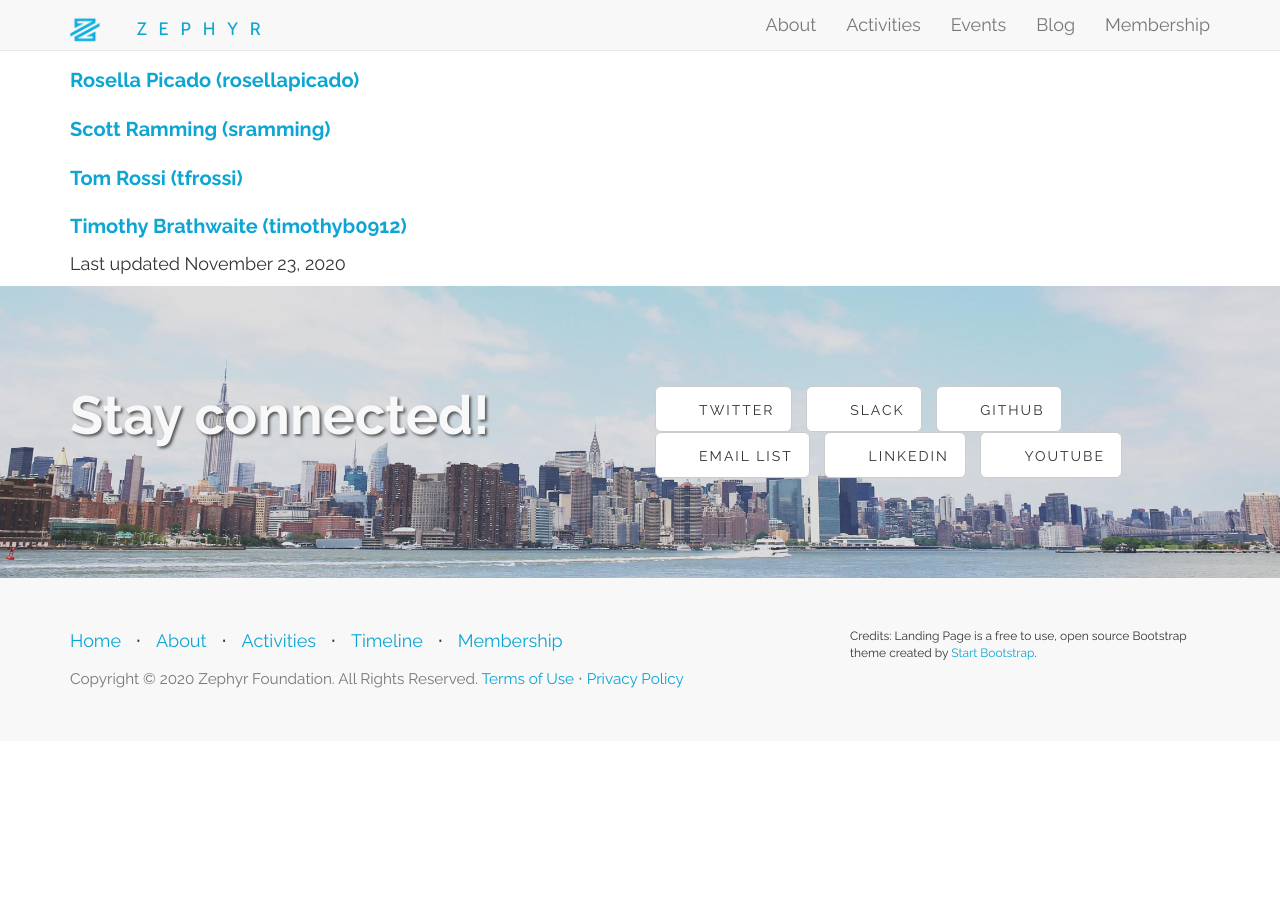
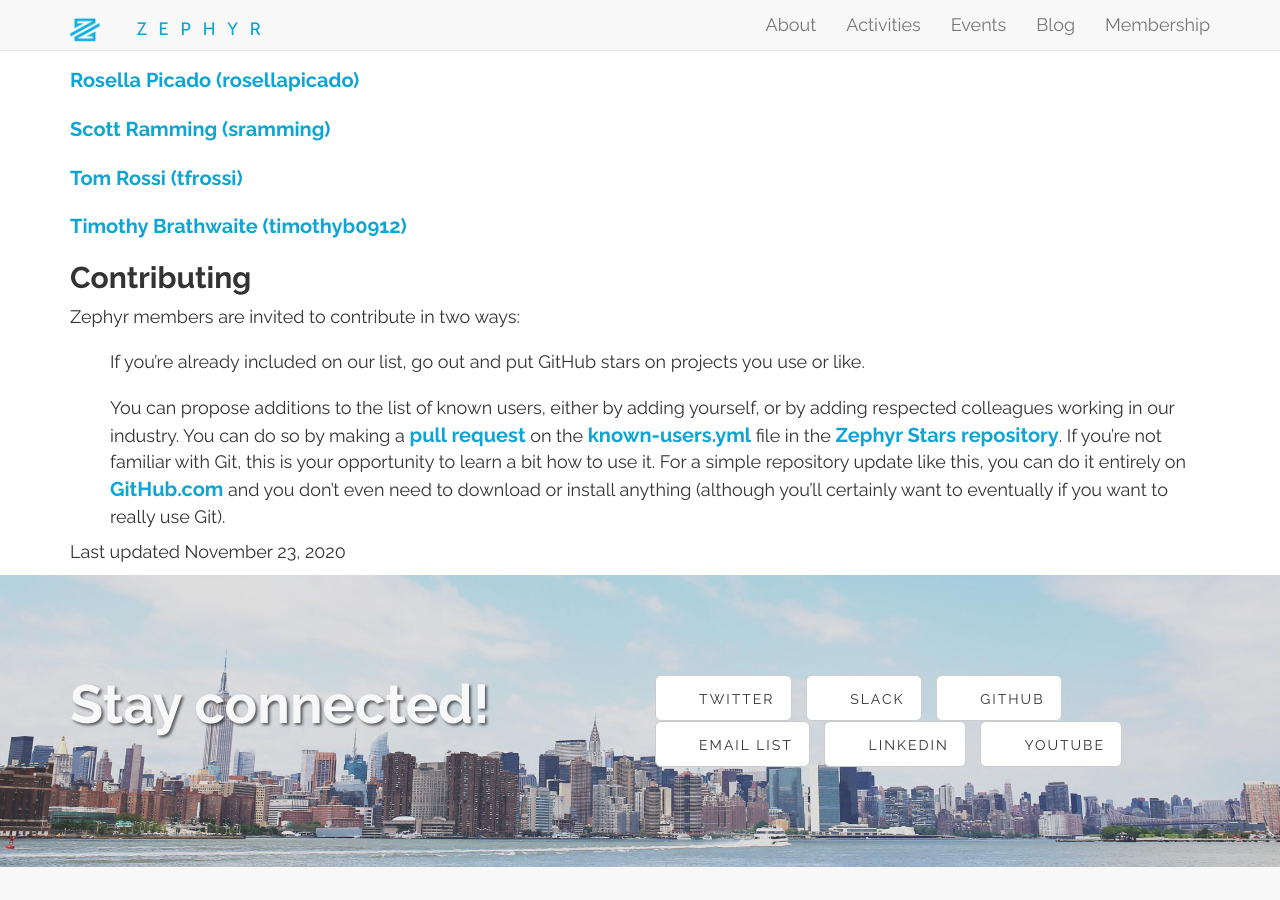
Before and after one commit to ZephyrTransport/zephyr-website, a Jekyll site: the page built from stars.md, in a window 1280 px wide and 900 px high, scrolled down 4804 px. Built offline with Jekyll 4.4.1, drawn with Linux system fonts in a browser that asks for light colours; nearby versions of some CDN libraries; before the commit the page ends 5545 px from its top, so only the background shows below that.

Commit message:
update stars

```diff
--- a/stars.md
+++ b/stars.md
@@ -127,4 +127,25 @@
 - [Timothy Brathwaite (timothyb0912)](https://www.github.com/timothyb0912)
 
 
+## Contributing
+
+Zephyr members are invited to contribute in two ways:
+
+1. If you’re already included on our list, go out and put GitHub stars on projects you
+   use or like.
+2. You can propose additions to the list of known users, either by
+   adding yourself, or by adding respected colleagues working in our industry.  You can do
+   so by making a
+   [pull request](https://docs.github.com/en/free-pro-team@latest/github/collaborating-with-issues-and-pull-requests/creating-a-pull-request)
+   on the [known-users.yml](https://github.com/ZephyrTransport/zephyr-stars/blob/master/known-users.yml) file in the
+   [Zephyr Stars repository](https://github.com/ZephyrTransport/zephyr-stars).
+   If you’re not familiar with Git, this is your opportunity
+   to learn a bit how to use it.  For a simple repository update like this, you can do it
+   entirely on [GitHub.com](https://www.github.com) and you don’t even need to download or
+   install anything (although you’ll certainly want to eventually if you want to really
+   use Git).
+
+
+
+
 Last updated November 23, 2020
```
